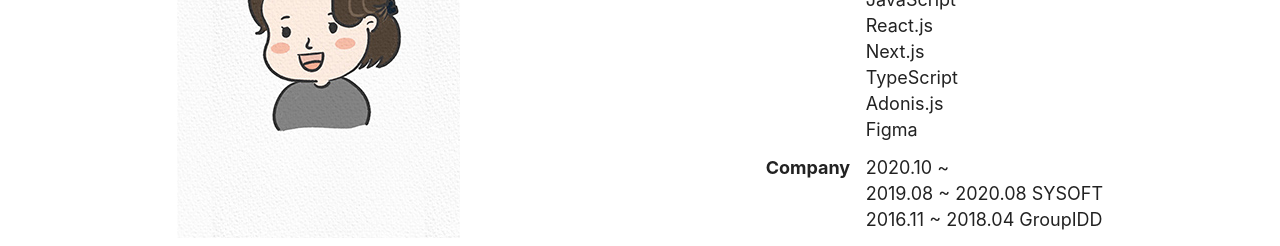
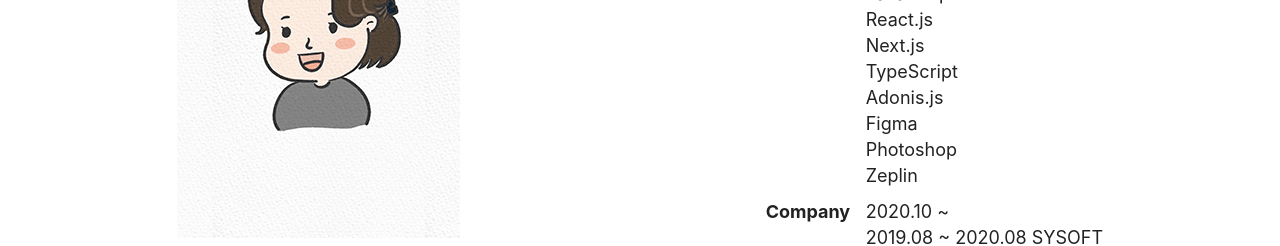
Before and after one commit to akaming/portfolio_web, a Next.js app: page / in a window 1280 px wide. Shown: the part 1240-1486 px from the top of the page. Built offline with nearby package versions, Linux system fonts and the light colour scheme; no server answers; a web font is replaced by a local one.

Commit message:
skill 추가

```diff
--- a/src/components/About.tsx
+++ b/src/components/About.tsx
@@ -29,6 +29,8 @@ const About = (props: any) => {
                                 <li>TypeScript</li>
                                 <li>Adonis.js</li>
                                 <li>Figma</li>
+                                <li>Photoshop</li>
+                                <li>Zeplin</li>
                             </ul>
                         </dd>
 
```
